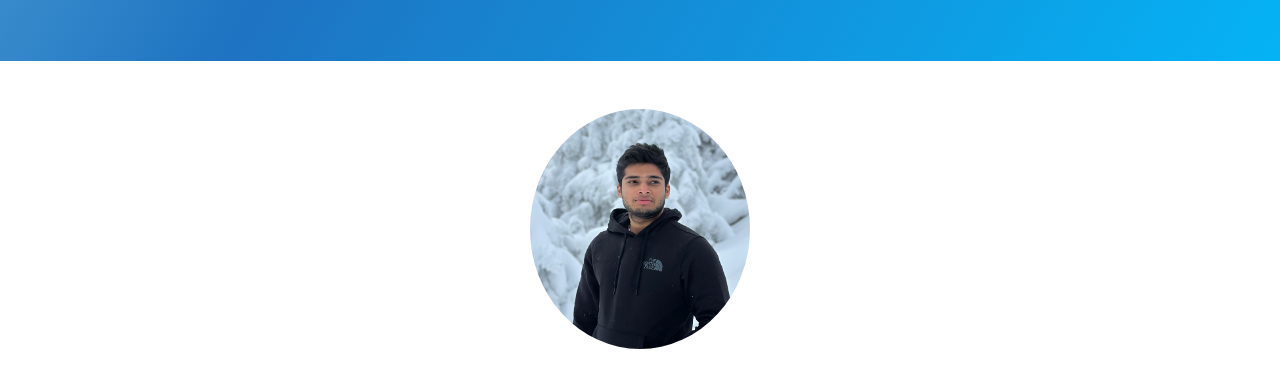
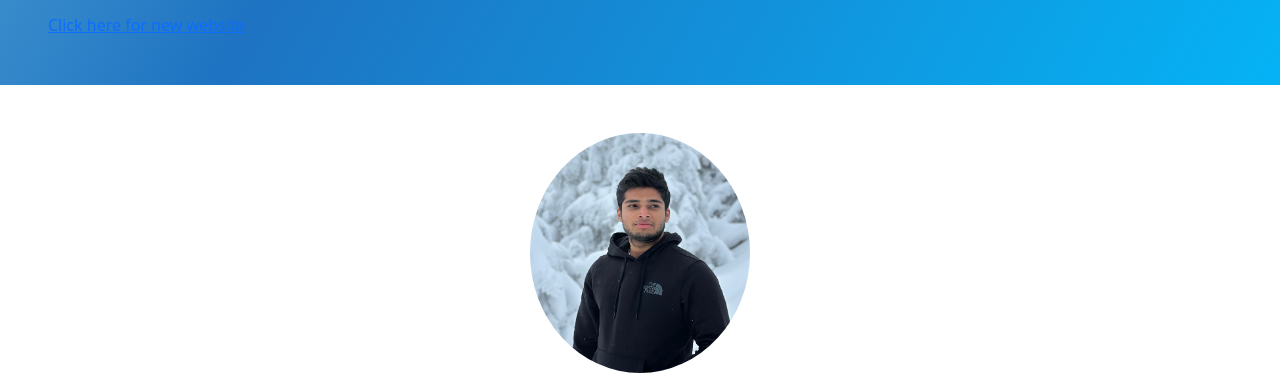
Before and after one commit to charantatineni/my-portfolio, a plain HTML site: page index.html in a window 1280 px wide. Shown: the part 145-524 px from the top of the page. Drawn offline with nearby package versions, Linux system fonts and the light colour scheme.

Commit message:
Update index.html

```diff
--- a/index.html
+++ b/index.html
@@ -24,7 +24,7 @@
         letter-spacing: -.003em;
         line-height: 1.0834933333;" class= "display-5 fw-bold " >Charan Tatineni's</h1>
         <h3 class="fw-normal text-muted mb-3">Portfolio</h3></div>
-         <a href="ww"
+         <a href="https://charantatineni.github.io/newportfolio/" >Click here for new website</a>
       </div>
 
 
```
